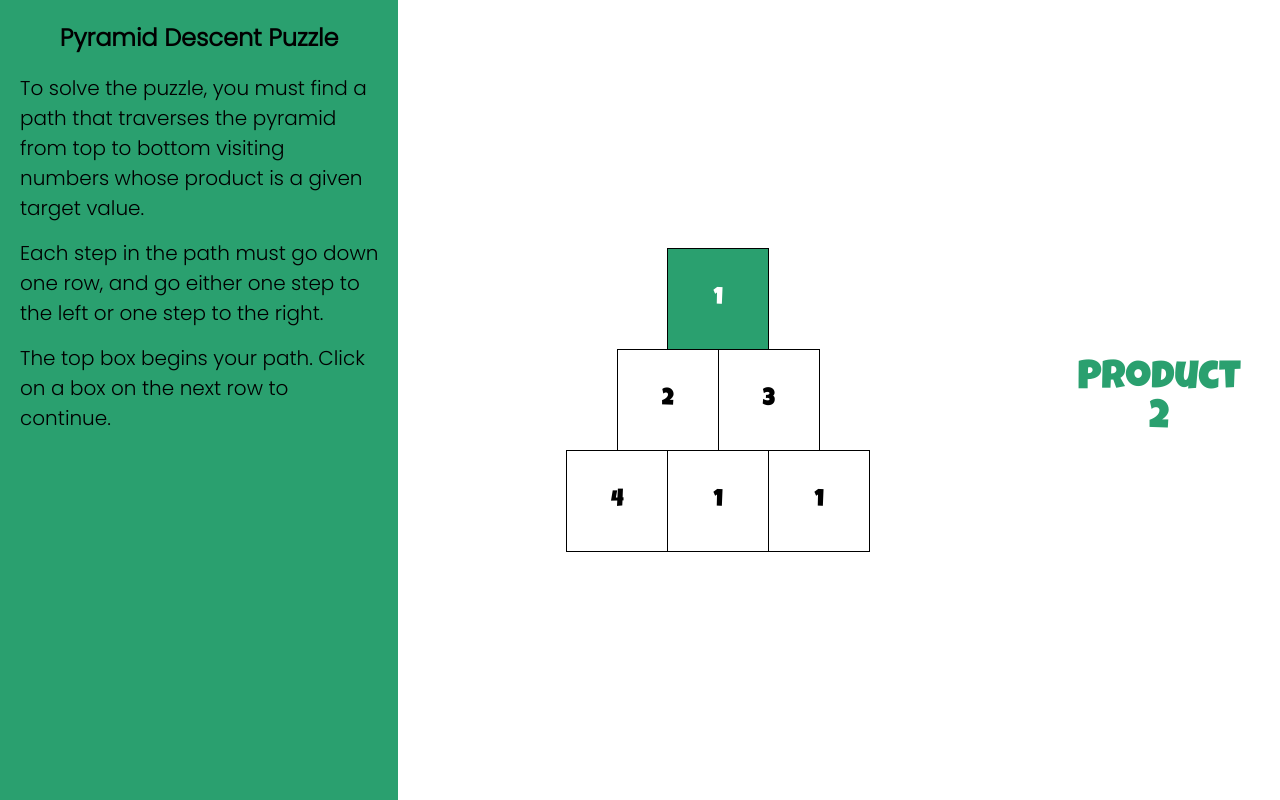
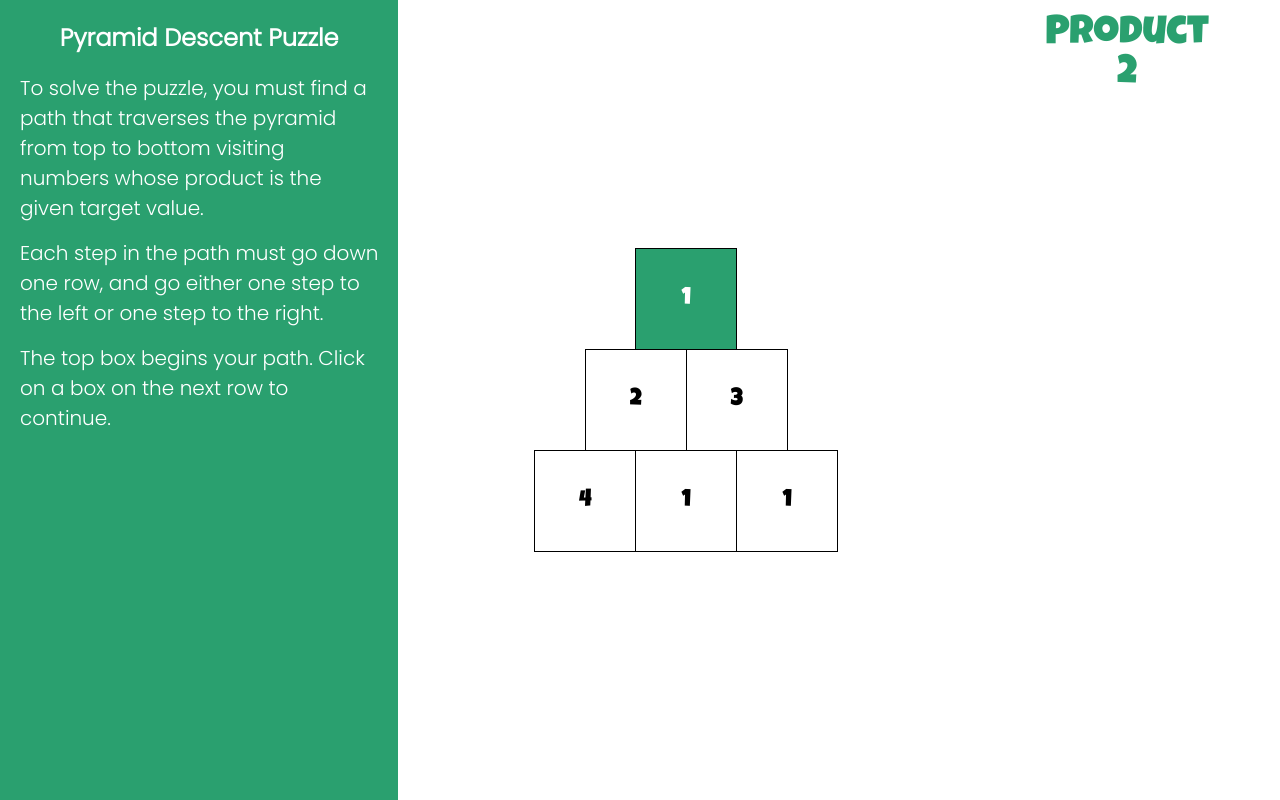
Before and after one commit to davidlira1/pyramid-descent-puzzle, a React (Create React App) app: page / in a window 1280 px wide. Built offline with nearby package versions, Linux system fonts and the light colour scheme.

Commit message:
added Good Job component

```diff
--- a/src/App.css
+++ b/src/App.css
@@ -2,4 +2,5 @@
   display: flex;
   flex-direction: row;
   font-family: 'Luckiest Guy', cursive;
+  flex-basis: 100%;
 }
--- a/src/App.js
+++ b/src/App.js
@@ -4,8 +4,11 @@ import Pyramid from './components/pyramid/pyramid.component';
 import LeftPanel from './components/left-panel/left-panel.component';
 import MiddlePanel from './components/middle-panel/middle-panel.component';
 import RightPanel from './components/right-panel/right-panel.component';
+import GoodJob from './components/good-job/good-job.component';
 import levels from './levels/levels.js';
 import pyramidDescentSolver from './solver/pyramidDescentSolver';
+import productForStepsTaken from './solver/productForStepsTaken';
+
 
 class App extends React.Component {
   constructor(props) {
@@ -16,12 +19,14 @@ class App extends React.Component {
       pyramidValues: [[]],
       target: 0,
       level: 0,
-      solved: false
+      solved: false,
+      solvedAll: false,
+      wrongAnswer: 0
     }
-
     this.handleClickBlock = this.handleClickBlock.bind(this);
     this.handleSubmit = this.handleSubmit.bind(this);
     this.handleNextPuzzle = this.handleNextPuzzle.bind(this);
+    this.handleTryAgain = this.handleTryAgain.bind(this);
   }
 
   componentDidMount() {
@@ -29,6 +34,10 @@ class App extends React.Component {
   }
 
   nextLevel() {
+    if(this.state.level === levels.length) {
+      this.setState({solvedAll: true})
+      return;
+    }
     var level = this.state.level + 1;
     var pyramidValues = levels[level - 1].values.map(row => row.map(col => {return {value: col, clicked: false}}));
     pyramidValues[0][0].clicked = true;
@@ -76,7 +85,6 @@ class App extends React.Component {
         return newC;
       })
     })
-    // console.log('newPyramidValues',newPyramidValues)
 
     this.setState({
       pyramidValues: newPyramidValues,
@@ -91,11 +99,11 @@ class App extends React.Component {
     var pyramidValues = levels[this.state.level - 1].values;
     var result = pyramidDescentSolver(this.state.target, pyramidValues);
     if(result === this.state.steps) {
-      console.log('got the answer!')
-      //at this point we want to change the button to say next
       this.setState({solved: 'yes'});
     } else {
-      this.setState({solved: 'tryAgain'});
+      //DETERMINE WHAT THE PRODUCT IS FOR THE STEPS TAKEN
+      var wrongAnswer = productForStepsTaken(this.state.steps, levels[this.state.level - 1].values);
+      this.setState({solved: 'tryAgain', wrongAnswer});
     }
   }
 
@@ -103,8 +111,30 @@ class App extends React.Component {
     this.nextLevel();
   }
 
+  handleTryAgain = () => {
+    var newPyramidValues = this.state.pyramidValues.map(row => {
+      return row.map(col => {
+        var newC = {...col};
+        newC.clicked = false;
+        return newC
+      })
+    });
+    newPyramidValues[0][0].clicked = true;
+    this.setState({
+      pyramidValues: newPyramidValues,
+      steps: '',
+      solved: 'no'
+    });
+  }
+
   render() {
     return (
+      this.state.solvedAll
+      ?
+      <div className="App">
+        <GoodJob />
+      </div>
+      :
       <div className="App">
         <LeftPanel />
         <MiddlePanel>
@@ -119,7 +149,9 @@ class App extends React.Component {
           solved={this.state.solved}
           handleSubmit={this.handleSubmit}
           handleNextPuzzle={this.handleNextPuzzle}
-          />
+          handleTryAgain={this.handleTryAgain}
+          wrongAnswer={this.state.wrongAnswer}
+        />
       </div>
     )
   };
--- /dev/null
+++ b/src/components/good-job/good-job.component.jsx
@@ -0,0 +1,11 @@
+import React from 'react';
+import './good-job.styles.scss';
+
+var GoodJob = () => (
+    <div className="good-job">
+        <p>You solved all!</p>
+        <p>Good Job!!</p>
+    </div>
+)
+
+export default GoodJob;
--- /dev/null
+++ b/src/components/good-job/good-job.styles.scss
@@ -0,0 +1,13 @@
+.good-job {
+    display: flex;
+    flex-direction: column;
+    justify-content: center;
+    align-items: center;
+    flex-basis: 100%;
+    background-color: rgb(42, 160, 111);
+    color: white;
+
+    p {
+        font-size: 64px;
+    }
+}
--- a/src/components/left-panel/left-panel.component.jsx
+++ b/src/components/left-panel/left-panel.component.jsx
@@ -4,7 +4,7 @@ import './left-panel.styles.scss';
 var LeftPanel = () => (
     <div className="left-panel">
         <h1>Pyramid Descent Puzzle</h1>
-        <p>To solve the puzzle, you must find a path that traverses the pyramid from top to bottom visiting numbers whose product is a given target value.</p>
+        <p>To solve the puzzle, you must find a path that traverses the pyramid from top to bottom visiting numbers whose product is the given target value.</p>
         <p>Each step in the path must go down one row, and go either one step to the left or one step to the right.</p>
         <p>The top box begins your path. Click on a box on the next row to continue.</p>
     </div>
--- a/src/components/left-panel/left-panel.styles.scss
+++ b/src/components/left-panel/left-panel.styles.scss
@@ -3,6 +3,7 @@
     background-color: rgb(42, 160, 111);
     font-family: 'Poppins', sans-serif;
     padding: 20px;
+    color: white;
 
     h1 {
         font-size: 24px;
--- a/src/components/middle-panel/middle-panel.styles.scss
+++ b/src/components/middle-panel/middle-panel.styles.scss
@@ -1,5 +1,5 @@
 .middle-panel {
-    width: 50%;
+    width: 45%;
     height: 100%;
     display: flex;
     align-items: center;
--- a/src/components/right-panel/right-panel.component.jsx
+++ b/src/components/right-panel/right-panel.component.jsx
@@ -1,10 +1,10 @@
 import React from 'react';
 import './right-panel.styles.scss';
 
-var RightPanel = ({target, steps, length, solved, handleSubmit, handleNextPuzzle}) => (
+var RightPanel = ({target, steps, length, solved, handleSubmit, handleNextPuzzle, wrongAnswer, handleTryAgain}) => (
     <div className="right-panel">
-        <div>Product</div>
-        <div>{target}</div>
+        <div className="product">Product</div>
+        <div className="target">{target}</div>
         {steps.length === length - 1
             ?
             <button
@@ -18,12 +18,18 @@ var RightPanel = ({target, steps, length, solved, handleSubmit, handleNextPuzzle
             solved === 'tryAgain' || solved === 'yes'
             ?
             <button
-                className={solved === 'tryAgain' ? 'no-color' : ''}
-                onClick={solved === 'yes' ? handleNextPuzzle : null}
+                onClick={solved === 'yes' ? handleNextPuzzle : solved === 'tryAgain' ? handleTryAgain : null}
             >
-                {solved === 'tryAgain' ? 'Try Again' : 'Next Puzzle!'}
+                {solved === 'tryAgain' ? `Try Again` : 'Next Puzzle!'}
             </button>
             : null
+        }
+        {
+            solved === 'tryAgain'
+            ?
+            <p>{`Your product is ${wrongAnswer}`}</p>
+            :
+            null
         }
 
     </div>
--- a/src/components/right-panel/right-panel.styles.scss
+++ b/src/components/right-panel/right-panel.styles.scss
@@ -2,11 +2,14 @@
     flex-grow: 1;
     display: flex;
     flex-direction: column;
-    justify-content: center;
     align-items: center;
     font-size: 40px;
     color: rgb(42, 160, 111);
-    padding: 20px;
+    padding: 15px;
+
+    .target {
+        margin-bottom: 20px;
+    }
 
     button {
         cursor: pointer;
@@ -16,12 +19,13 @@
         padding: 10px;
         border: none;
         outline: none;
-        width: 100px;
+        width: 120px;
+        margin-bottom: 10px;
+        border-radius: 20px;
+        height: 100px;
     }
 
-    .no-color {
-        background-color: white;
-        color: black;
-        cursor: default;
+    p {
+        font-size: 24px;
     }
 }
--- /dev/null
+++ b/src/solver/productForStepsTaken.js
@@ -0,0 +1,14 @@
+var productForStepsTaken = (steps, pyramidValues) => {
+    console.log('steps', steps, 'pyramidValues', pyramidValues);
+    var product = pyramidValues[0][0];
+    console.log('product', product);
+    var col = 0;
+    for(var i = 0; i < steps.length; i++) {
+        col = steps[i] === "L" ? col : col + 1;
+        product*= pyramidValues[i + 1][col];
+    }
+
+    return product;
+}
+
+export default productForStepsTaken;
```
